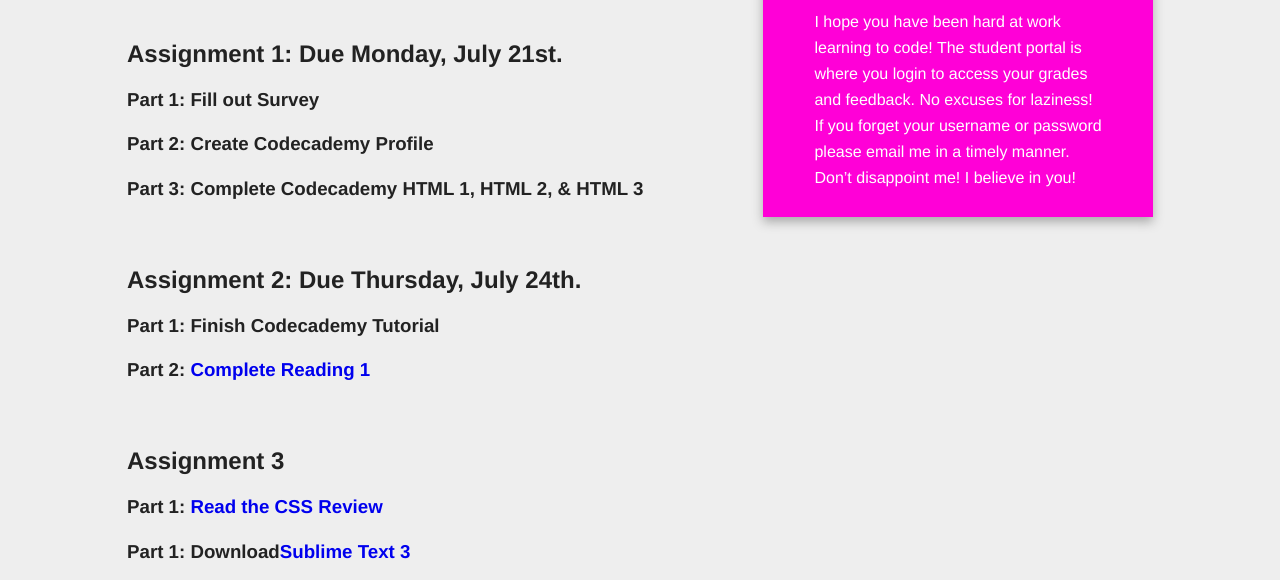
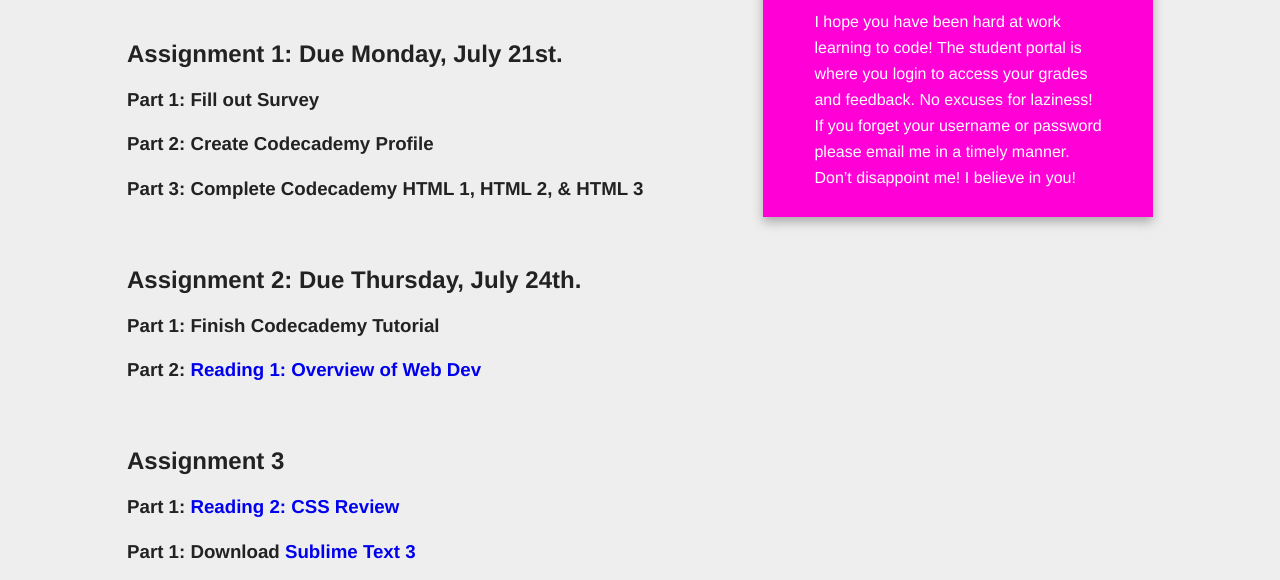
Before and after one commit to cmealo/Christies-HTML-CSS-Tutorial-and-Resources, a plain HTML site: page schedule.html in a window 1280 px wide. Shown: the part 200-780 px from the top of the page. Drawn offline with nearby package versions, Linux system fonts and the light colour scheme.

Commit message:
updates to schedule
updates to schedule

```diff
--- a/schedule.html
+++ b/schedule.html
@@ -52,15 +52,15 @@
                     <section>
                         <h2>Assignment 2: Due Thursday, July 24th.</h2>
                         <h3>Part 1: Finish Codecademy Tutorial</h3>
-                        <h3>Part 2: <a href="Overview-of-Web-Development-for-Designers.pdf">Complete Reading 1</a></h3>
+                        <h3>Part 2: <a href="Overview-of-Web-Development-for-Designers.pdf">Reading 1: Overview of Web Dev</a></h3>
                     </section>
                     </br>
                     <section>
                         <h2>Assignment 3</h2>
-                        <h3>Part 1: <a href="CSS-Review.pdf">Read the CSS Review</a></h3>
-                        <h3>Part 1: Download<a href="http://www.sublimetext.com/3">Sublime Text 3</a></h3>
+                        <h3>Part 1: <a href="CSS-Review.pdf">Reading 2: CSS Review</a></h3>
+                        <h3>Part 1: Download<a href="http://www.sublimetext.com/3"> Sublime Text 3</a></h3>
                         <h3>Part 3: Part 3: <a href="Assignment-3.pdf">Assignment 3 Exercise</a>
-                        </br> Download the <a href="Assignment-3.zip">Zipped Assignment File</a></h3>
+                        </br> Download the <a href="Assignment-3.zip">Zipped Assignment 3 File</a></h3>
                         <h4 class="comments">Comments from Prof.Christie:</h4>
                     </section>
 
```
